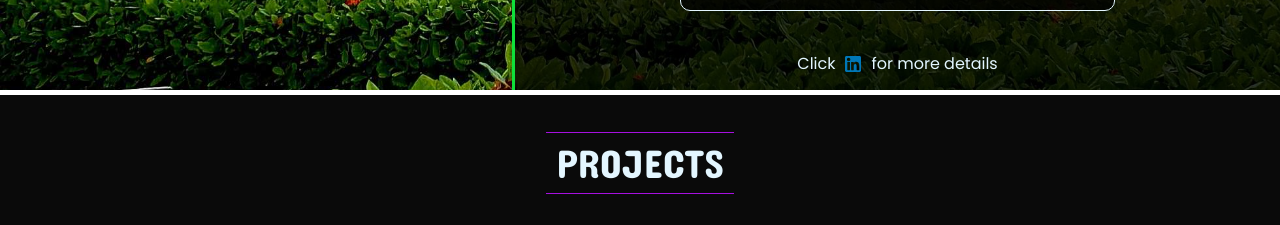
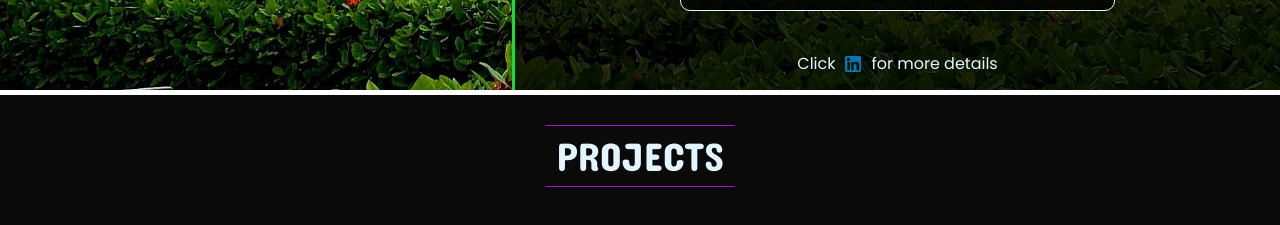
Before and after one commit to JCGonzaga01/jcgonzaga01.github.io, a React app: page / in a window 1280 px wide. Shown: the part 3080-3305 px from the top of the page. Built offline with nearby package versions, Linux system fonts and the light colour scheme.

Commit message:
Fixed Font-family issue in SP view

```diff
--- a/src/index.scss
+++ b/src/index.scss
@@ -1,3 +1,5 @@
+@import "helpers/stylings/_index";
+
 html {
   box-sizing: border-box;
 }
@@ -8,16 +10,12 @@ html {
 }
 
 body {
+  @include media-query(sp) {
+    font-family: "Poppins";
+  }
+
   margin: 0;
   padding: 0;
   font-family: "Concert One", "Poppins";
   background-color: #ffffff;
-
-  // TODOs:
-  // Temporary, to be removed
-  // background: url(./assets/homeBG.jpeg);
-  // background-attachment: fixed;
-  // background-position: center;
-  // background-repeat: no-repeat;
-  // background-size: cover;
 }
--- a/src/pages/Home/components/Projects/Projects.scss
+++ b/src/pages/Home/components/Projects/Projects.scss
@@ -11,7 +11,6 @@
     & > :first-child {
       @include align-center;
       margin-bottom: 40px;
-      padding: 7px 0px;
 
       span {
         border-bottom: 1px solid #a610e0;
```
